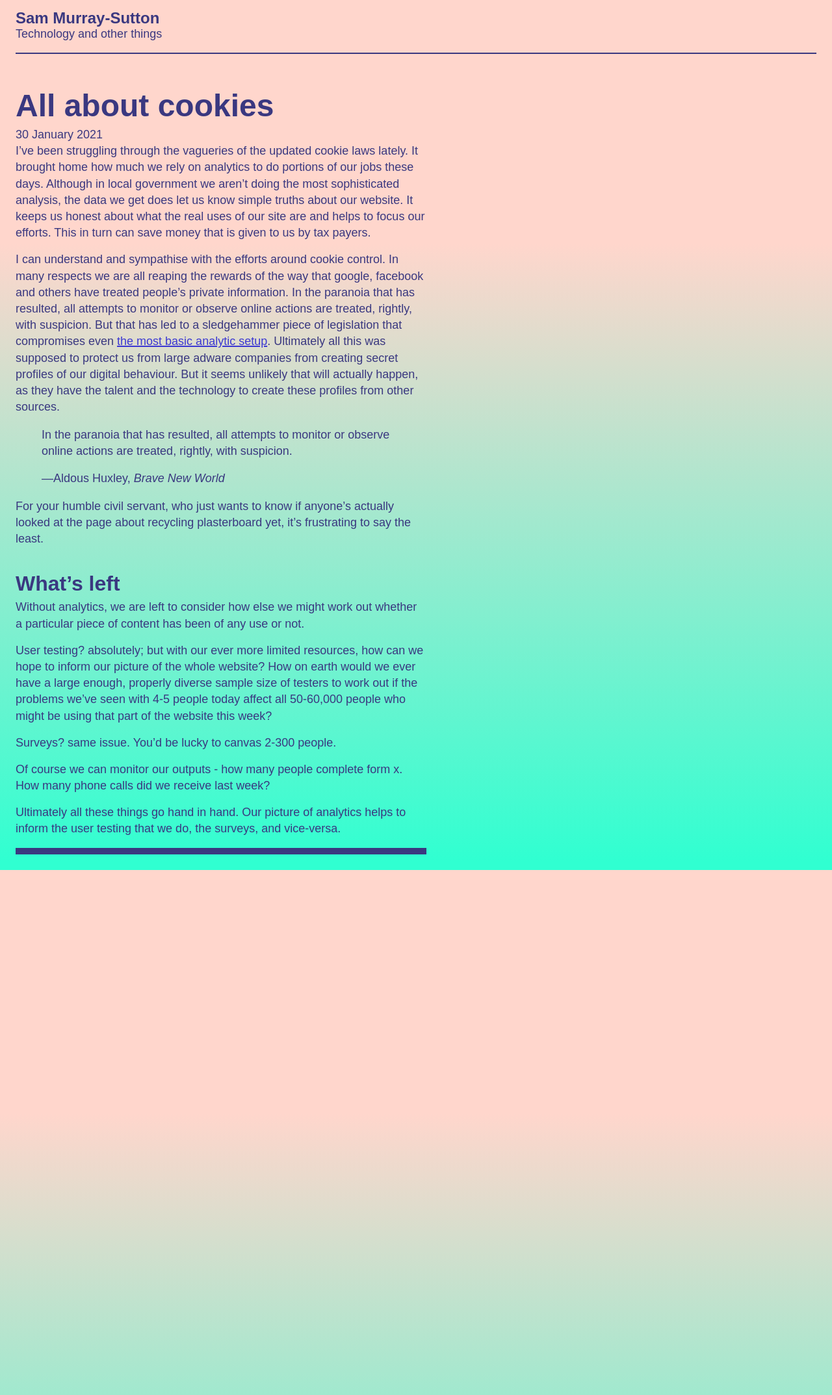
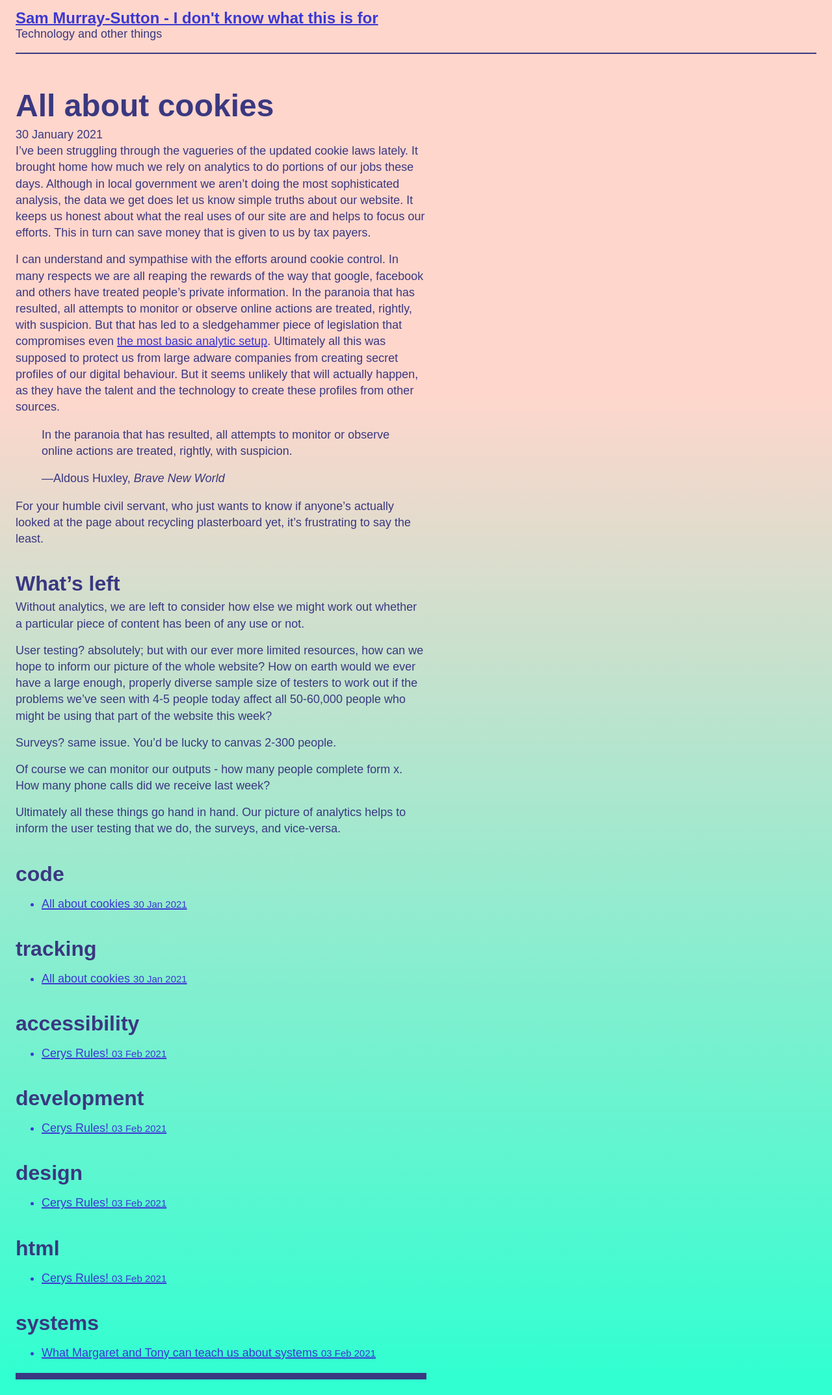
Before and after one commit to smurraysutton/smurraysutton.github.io, a Jekyll site: the page built from _posts/2021-01-30-all-about-cookies.markdown, in a window 1280 px wide. Shown: the whole page at 65% size. Built offline with Jekyll 4.4.1, drawn with Linux system fonts in a browser that asks for light colours.

Commit message:
Have made some posts and done a bunch of random edits.

```diff
--- a/_config.yml
+++ b/_config.yml
@@ -25,7 +25,7 @@ description: >- # this means to ignore newlines until "baseurl:"
   line in _config.yml. It will appear in your document head meta (for
   Google search results) and in your feed.xml site description.
 baseurl: "" # the subpath of your site, e.g. /blog
-url: "" # the base hostname & protocol for your site, e.g. http://example.com
+url: "http://localhost:4000" # the base hostname & protocol for your site, e.g. http://example.com
 twitter_username: sammurraysutton
 github_username:
 
--- a/_includes/site_header.html
+++ b/_includes/site_header.html
@@ -1,4 +1,6 @@
 <header>
-    <h1>Sam Murray-Sutton</h1>
+    <h1>
+      <a href="{{ site.url }}">{{ site.title }}</a>
+    </h1>
     <p>Technology and other things</p>
 </header>
--- a/_layouts/default.html
+++ b/_layouts/default.html
@@ -6,6 +6,10 @@
     <meta http-equiv="X-UA-Compatible" content="ie=edge">
     <title>{{ page.title }}</title>
     <link rel="stylesheet" href="{{ '/assets/css/main.css' | relative_url }}" />
+    <link
+    rel="canonical"
+    href="{{ page.url | replace:'index.html','' | prepend: site.baseurl | prepend: site.url }}"
+  />
   </head>
   <body>
     {% include site_header.html %}
--- a/_layouts/post.html
+++ b/_layouts/post.html
@@ -5,3 +5,19 @@ layout: default
 
 <time datetime="{{ page.date }}">{{ page.date | date_to_long_string }}</time>
 {{ content }}
+<div class="tags-expo-section">
+    {% for tag in site.categories %}
+    <h2 id="{{ tag[0] | slugify }}">{{ tag | first }}</h2>
+    <ul class="tags-expo-posts">
+      {% for post in tag[1] %}
+        <a class="post-title" href="{{ site.baseurl }}{{ post.url }}">
+      <li>
+        {{ post.title }}
+      <small class="post-date">{{ post.date | date_to_string }}</small>
+      </li>
+      </a>
+      {% endfor %}
+    </ul>
+    {% endfor %}
+  </div>
+</div>
--- /dev/null
+++ b/_posts/2021-02-03-another-test-post.markdown
@@ -0,0 +1,21 @@
+---
+layout: post
+title:  "Cerys Rules!"
+date:   2021-02-03 15:24:50 +0000
+categories: accessibility development design html
+---
+
+But daddy rules too
+
+you are You.
+---
+
+It's been really nice picking up Jekyll again after half-looking at it a while ago.
+It wasn't nearly as confusing as I expected it to be and weirdly things just clicked in a way I wasn't expecting. Having finally been able to stop worrying about whether the dependencies were all in order and whether I needed several possible upgrades, I've actually pulled something together that looks like a very basic website.
+
+I had a few ulterior motives:
+1. To reaquaint myself with the coal-face of a job that I've become a bit distant from.
+2. Explore the technical side of accessibility issues that I've been grappling with.
+3. Just get some of my random thoughts into some sort of written form.
+
+Jekyll and github pages have the appeal of being relatively simple to work with, especially as I'm really just interested in posting text and maybe the odd image.
--- /dev/null
+++ b/_posts/2021-02-06-messy-vs-systems.markdown
@@ -0,0 +1,20 @@
+---
+layout: post
+title:  "What Margaret and Tony can teach us about systems"
+date:   2021-02-03 15:24:50 +0000
+categories: systems
+---
+
+According to this podcast [ref] from Talking Politics, one thing that set Tony Blair and Margaret Thatcher apart was their approach to systems. Thatcher could deal with messiness, whereas Blair always tried to make everything work together.
+
+I was reflecting on this and it occurred to me that in this instance, maybe Thatcher was right. If I was to characterise my approach, it's probably more like the labour prime minister than the Tory. All of my work and all of my critiques of organisations that don't work do often boil down to them not functioning properly as a system. I'm always chasing some perfectly organised system where the parts fit together more or less neatly and we have consensus on the way of doing things.
+
+In a way I guess it's natural that a socialist would think that way; many conceptions of socialism revolve around a strong government organising the economy and other aspects of society to work together better for the benefit of all. So maybe Blair's viewpoint is an extension of that. Similiarly, it fits with the conservative viewpoint to view society more as a set of independent bodies that can't work together and that's just how it is.
+
+However I think there's something to be learned from both these conceptions. We should push to make things work together better. To put together common rules to work from and clear governance where that's possible. But the chaotic nature of large systems made up of large numbers of people make me feel that it's not realistic to expect to bring absolutely everything together.
+
+Often, as we strive to do the work to create consensus, some event is occurring that will sap our ability to forge that consensus. People leave, taking their share of the consensus with them. People arrive, with new ideas to add to the mix. Many people struggle to communicate their ideas clearly, so time is lost deciphering, the wrong thing is pursued, using up time needed.
+
+This doesn't necessarily meant these things have to compete. What it probably means is that we form forgiving means of communicating and operating. We realise chaos is the norm. But we start by assuming that behind that most people's motivations are sincere and aim for the good.
+
+If we can really truely communicate in a forgiving way, then we can fill in the gaps where they occur. We cannot eliminate chaos - but we can become better at moving with it, giving time and space for clarity to show. Another word for this would probably be trust.
--- a/assets/css/main.scss
+++ b/assets/css/main.scss
@@ -1,15 +1,19 @@
 ---
 
 ---
-
+html {
+  background: rgb(255,214,204);
+background: linear-gradient(180deg, rgba(255,214,204,1) 28%, rgba(48,255,209,1) 99%) no-repeat;
+min-height: 100%;
+}
 
 body {
   color: #3a3880;
   font-family: sans-serif;
   font-size: 18px;
   line-height: 1.4;
-  background: rgb(255,214,204);
-background: linear-gradient(180deg, rgba(255,214,204,1) 28%, rgba(48,255,209,1) 99%);
+//   background: rgb(255,214,204);
+// background: linear-gradient(180deg, rgba(255,214,204,1) 28%, rgba(48,255,209,1) 99%);
 }
 a  {
   color:#3c38d2;
--- a/index.html
+++ b/index.html
@@ -7,8 +7,9 @@ title: home
 ---
 <ul>
   {% for post in site.posts %}
+  <!-- Maybe think about having posts divided into years? -->
     <li>
-      <a href="{{ post.url }}">{{ post.title }}</a>
+      <time> {{ post.date | date_to_long_string }} </time><a href="{{ post.url }}">{{ post.title }}</a>
     </li>
   {% endfor %}
 </ul>
```
